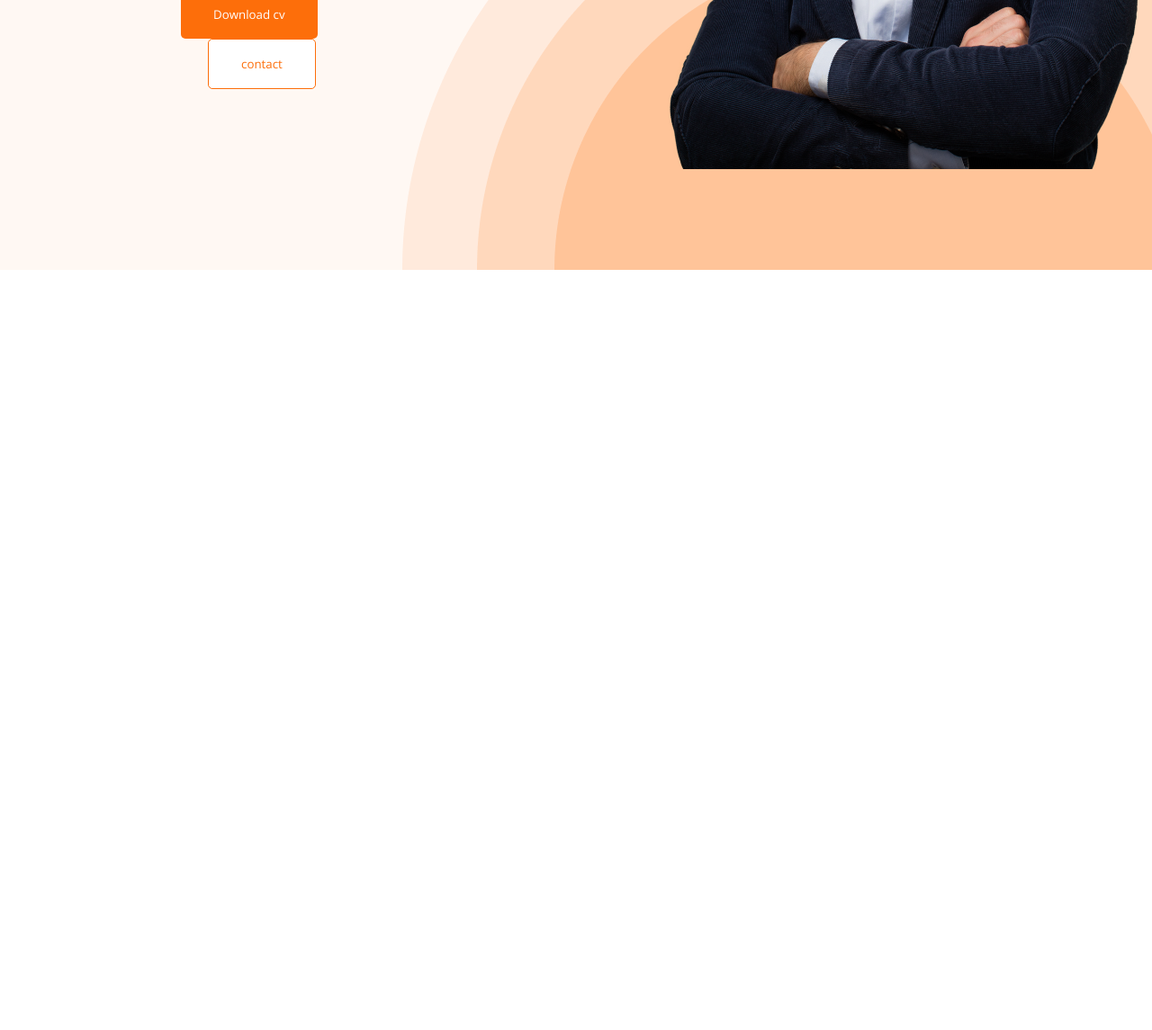
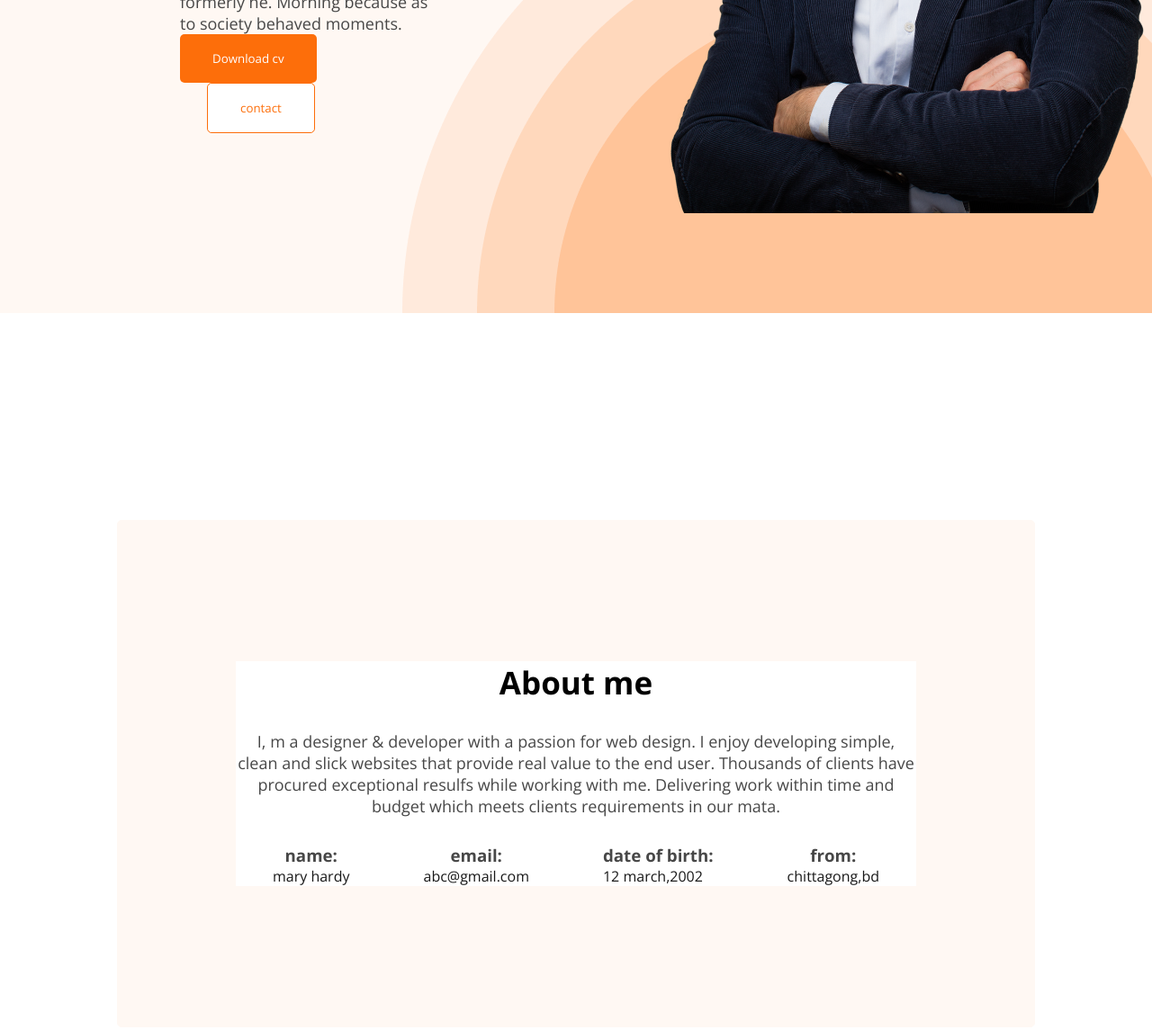
Before and after one commit to ayanC231209/portfolio-proj, a plain HTML site: page index.html in a window 1280 px wide. Shown: the part 764-1909 px from the top of the page at 90% size. Before the commit the page ends 1064 px from the top, so only its background shows below. Drawn offline with nearby package versions, Linux system fonts and the light colour scheme.

Commit message:
about me section

```diff
--- a/index.html
+++ b/index.html
@@ -39,6 +39,35 @@
 
 </div>
 
+<main>
+<section class="container2">
+<div class="container2-inside">
+<h3 class="container2-heading">About me</h3>
+<p class="container2-para dark02">I, m a designer & developer with a passion for web design. I enjoy developing simple, clean and slick websites that provide real value to the end user. Thousands of clients have procured exceptional resulfs while working with me. Delivering work within time and budget which meets clients requirements in our mata.</p>
+<div class="container2-cards dark01">
+<div class="container2-cardsi">
+    <h3 class="container2-head dark02">name:</h3>
+    <p class="dark01">mary hardy</p>
+</div>
+<div class="container2-cardsi">
+    <h3 class="container2-head dark02">email:</h3>
+    <p class="dark01">abc@gmail.com</p>
+</div>
+<div class="container2-cardsi">
+    <h3 class="container2-head dark02">date of birth:</h3>
+    <p class="dark01">12 march,2002</p>
+</div>
+<div class="container2-cardsi">
+    <h3 class="container2-head dark02">from:</h3>
+    <p class="dark01">chittagong,bd</p>
+</div>
+
+</div>
+</div>
+
+</section>
+</main>
+
     </header>
 </body>
 </html>
--- a/style.css
+++ b/style.css
@@ -1,5 +1,6 @@
 *{
     margin:0px;
+    padding: 0px;
     font-family: "Open Sans";
 }
 .dark01{
@@ -23,6 +24,7 @@ nav{
     margin:51px 226px;
     display:flex;
     justify-content: space-between;
+    align-items: center;
 }
 nav ul{
     display:flex;
@@ -48,7 +50,8 @@ nav ul a{
     background-image: url("assets/developer.png"),url("assets/header_bg.png");
     background-repeat: no-repeat;
     background-position: top left,bottom right;
- padding: 1px;
+ padding-top:50px;
+ margin-bottom: 130px;
 }
 
 
@@ -95,3 +98,38 @@ font-weight: 400;
     border: 1px solid;
     padding:18px 36px
 }
+
+.container2{
+    margin: 230px 130px;
+ border: 1px solid #FFF8F3;
+    background-color:#FFF8F3 ;
+
+ border-radius: 5px;
+}
+.container2-inside{
+    margin: 156px 131px;
+
+background-color: #fff;
+}
+.container2-heading{
+text-align:center;
+font-size: 35px;
+font-style: normal;
+font-weight: 700;
+margin-bottom: 30px;
+}
+.container2-para{
+    text-align: center;
+    font-size: 18px;
+font-style: normal;
+font-weight: 400;
+margin-bottom: 30px;
+
+}
+.container2-cards{
+    display: flex;
+    justify-content: space-around;
+}
+.container2-head{
+    text-align: center;
+}
```
